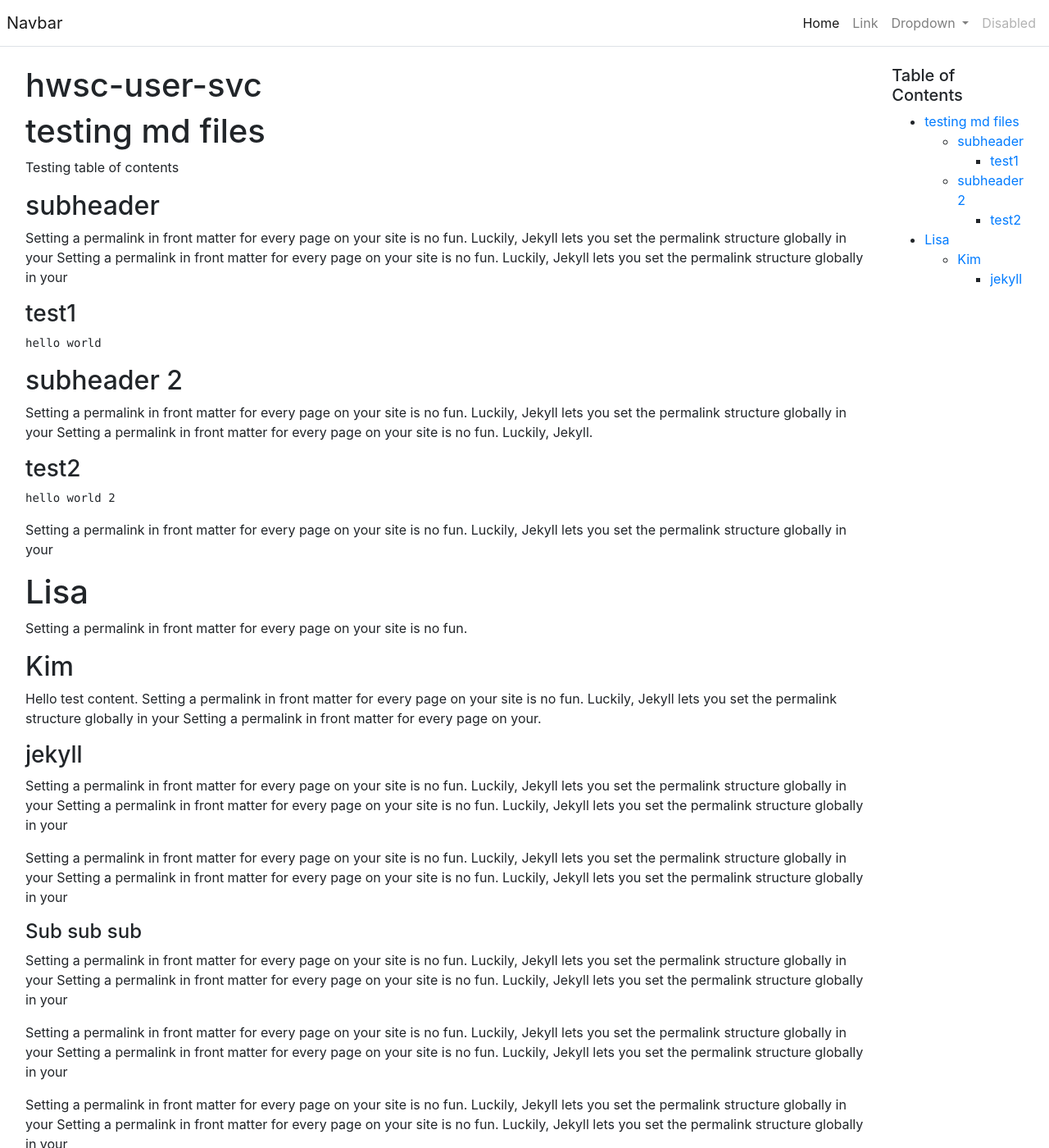
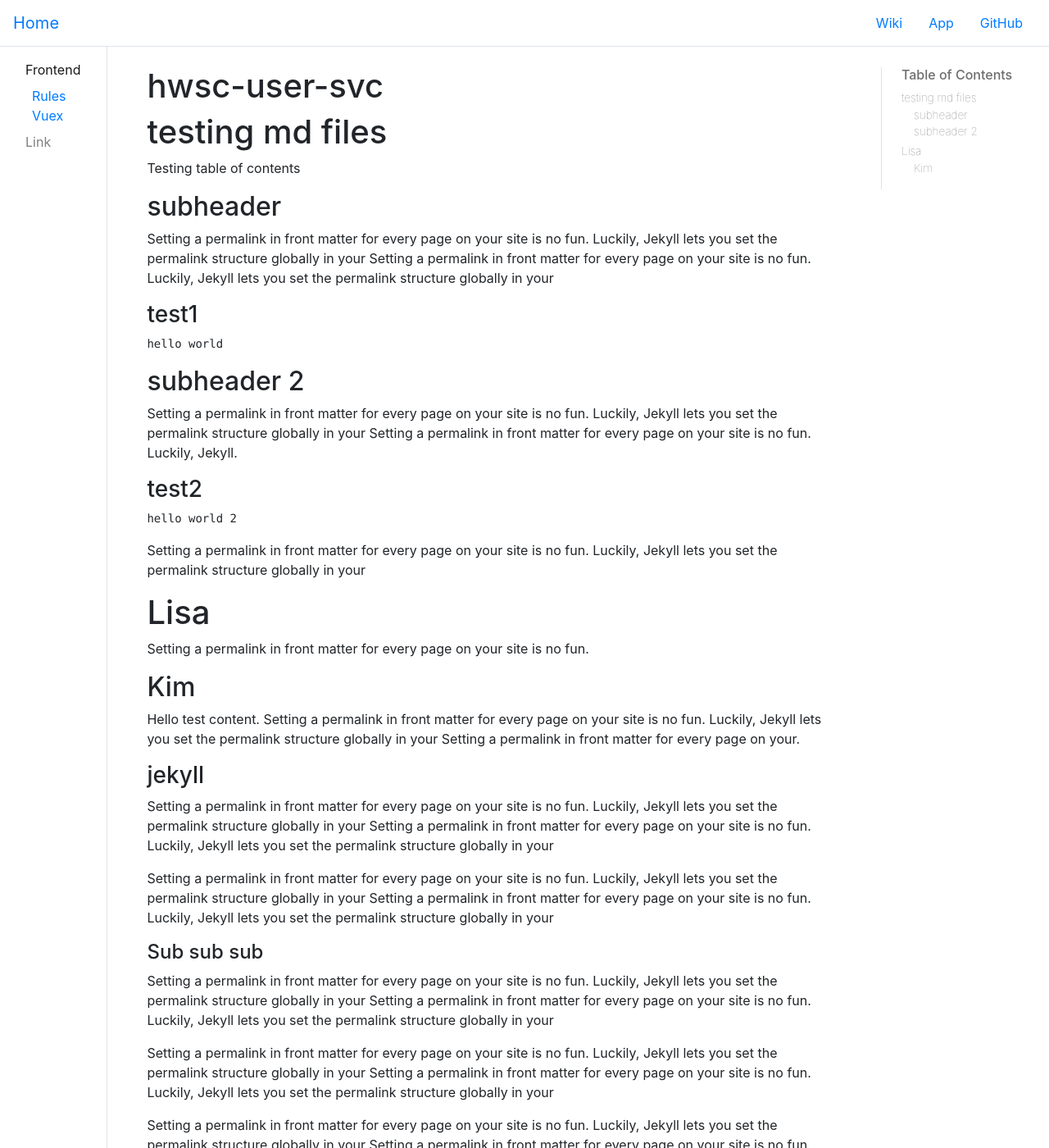
Before and after one commit to hwsc-org/hwsc-org.github.io, a Jekyll site: the page built from wikis/user-svc/test.md, in a window 1280 px wide and 1400 px high. Shown: the whole window at 82% size. Built offline with Jekyll 4.4.1, drawn with Linux system fonts in a browser that asks for light colours.

Commit message:
Fix layout

```diff
--- a/_config.yml
+++ b/_config.yml
@@ -1,5 +1,3 @@
 name: HWSC Test
 markdown: kramdown
-
-kramdown:
-  auto_ids: true
+highlighter: rouge
--- a/_layouts/default.html
+++ b/_layouts/default.html
@@ -12,38 +12,16 @@
 </head>
 <body>
 
-<nav class="navbar navbar-expand-lg navbar-light fixed-top px-2 bg-white border-bottom">
-  <a class="navbar-brand" href="#">Navbar</a>
-  <button class="navbar-toggler" type="button" data-toggle="collapse" data-target="#navbarSupportedContent" aria-controls="navbarSupportedContent" aria-expanded="false" aria-label="Toggle navigation">
-    <span class="navbar-toggler-icon"></span>
-  </button>
+<header class="d-flex justify-content-between sticky-top px-3 py-2 border-bottom bg-white">
+  <a class="navbar-brand" href="/index.html">Home</a>
+  <nav class="nav">
+    <a class="nav-link" href="https://github.com/hwsc-org">Wiki</a>
+    <a class="nav-link active" href="#">App</a>
+    <a class="nav-link" href="https://github.com/hwsc-org">GitHub</a>
+  </nav>
+</header>
 
-  <div class="collapse navbar-collapse justify-content-end" id="navbarSupportedContent">
-    <ul class="navbar-nav">
-      <li class="nav-item active">
-        <a class="nav-link" href="#">Home <span class="sr-only">(current)</span></a>
-      </li>
-      <li class="nav-item">
-        <a class="nav-link" href="#">Link</a>
-      </li>
-      <li class="nav-item dropdown">
-        <a class="nav-link dropdown-toggle" href="#" id="navbarDropdown" role="button" data-toggle="dropdown" aria-haspopup="true" aria-expanded="false">
-          Dropdown
-        </a>
-        <div class="dropdown-menu" aria-labelledby="navbarDropdown">
-          <a class="dropdown-item" href="#">Action</a>
-          <a class="dropdown-item" href="#">Another action</a>
-          <div class="dropdown-divider"></div>
-          <a class="dropdown-item" href="#">Something else here</a>
-        </div>
-      </li>
-      <li class="nav-item">
-        <a class="nav-link disabled" href="#" tabindex="-1" aria-disabled="true">Disabled</a>
-      </li>
-    </ul>
-  </div>
-</nav>
-<div class="container-fluid mt-5 pt-2">
+<div class="container-fluid">
   {{ content }}
 </div>
 
--- a/_layouts/wiki.html
+++ b/_layouts/wiki.html
@@ -3,12 +3,36 @@ layout: default
 title: WHAT'S THIS TITLE FOR
 ---
 <div class="d-flex">
-  <div class="p-3 pt-4">
+  <div class="border-right pr-3">
+    <nav class="align-items-start navbar navbar-light flex-column navbar-expand-lg px-2 bg-white">
+
+      <button class="navbar-toggler collapsed" type="button" data-toggle="collapse" data-target="#navbarSupportedContent" aria-controls="navbarSupportedContent" aria-expanded="false" aria-label="Toggle navigation">
+        <span class="navbar-toggler-icon"></span>
+      </button>
+
+      <div class="navbar-collapse collapse" id="navbarSupportedContent" style="">
+        <ul class="navbar-nav flex-column">
+          <li class="nav-item active">
+            <a class="nav-link" href="#">Frontend <span class="sr-only">(current)</span></a>
+            <ul class="nav ml-3">
+              <li class=""><a class="" href="#">Rules</a></li>
+              <li class=""><a class="" href="#">Vuex</a></li>
+            </ul>
+          </li>
+          <li class="nav-item">
+            <a class="nav-link" href="#">Link</a>
+          </li>
+
+        </ul>
+      </div>
+    </nav>
+  </div>
+  <div class="px-5 pt-4">
     <h1 class="bd-title">{{ page.title }}</h1>
     {{ content }}
   </div>
-  <div class="p-3 pt-4">
-    <h5>Table of Contents</h5>
-    {% include toc.html html=content sanitize=true class="toc" item_class="toc-item" h_min=1 h_max=3 %}
+  <div class="px-4 toc-container border-left sticky-top">
+    <h6 class="toc-header">Table of Contents</h6>
+    {% include toc.html html=content class="toc border-left sticky-top" item_class="toc-item" h_min=1 h_max=2 %}
   </div>
 </div>
--- /dev/null
+++ b/css/main.css
@@ -0,0 +1,32 @@
+ul.toc {
+    padding-left: 0px;
+    font-size: .85rem;
+    font-weight: lighter;
+}
+
+ul.toc > li:first-child {
+    margin-bottom: .3em;
+}
+
+ul.toc ul {
+    padding-left: 15px;
+}
+
+ul.toc li {
+    list-style: none;
+}
+
+ul.toc a {
+    color: #77757a
+}
+
+.toc-container {
+    height: 100%;
+    top: 5.1rem;
+    width: 100%;
+    max-width: 190px;
+}
+
+.toc-header {
+    color: #6d6d6d;
+}
```
Also changed, not shown: wikis/user-svc/test.md (+1 -1 lines).
